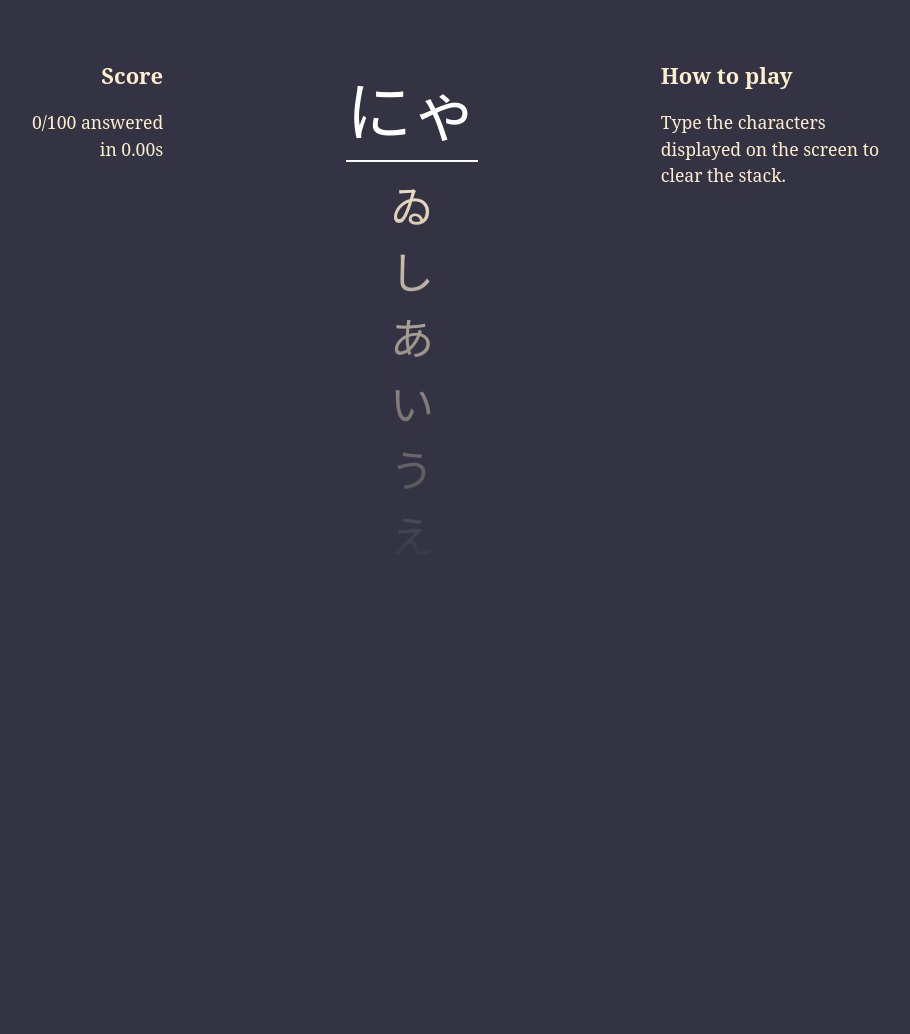
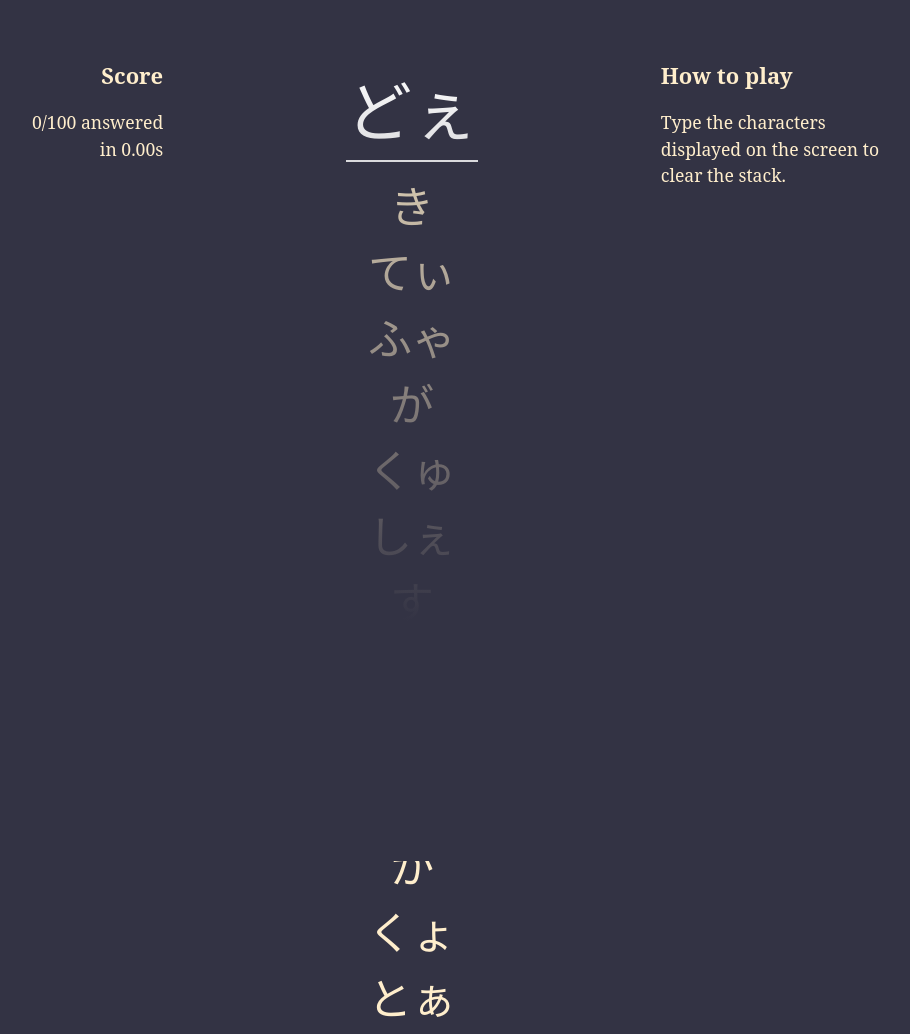
Before and after one commit to lewisfff/ukanado, a plain HTML site: page index.html in a window 1280 px wide. Shown: the top 1034 px of the page, without its empty margins (228-1138 px from the left). Before the commit the page ends 959 px from the top, so only its background shows below. Drawn offline with Linux system fonts and the light colour scheme.

Commit message:
Added a simple level generator!

```diff
--- a/core.js
+++ b/core.js
@@ -94,20 +94,11 @@ class Level {
     }
 
     generateLevel() {
-        return [
-        {"にゃ": "nya"},
-        {"ゐ": "wi"},
-        {"し": "shi"},
-        {"あ": "a"},
-        {"い": "i"},
-        {"う": "u"},
-        {"え": "e"},
-        {"お": "o"},
-        {"か": "ka"},
-        {"つ": "tsu"},
-        {"め": "me"},
-        {"ぽ": "po"}
-        ];
+        let level = []
+        for (let i = 0;i < 100; i++) {
+            level.push(hiragana[~~(Math.random() * hiragana.length)]);
+        }
+        return level;
     }
 }
 
@@ -178,4 +169,203 @@ class ScoreDisplay {
 
 }
 
+var hiragana = [
+    {あ: 'a'},
+    {い: 'i'},
+    {う: 'u'},
+    {え: 'e'},
+    {お: 'o'},
+    {ゔぁ: 'va'},
+    {ゔぃ: 'vi'},
+    {ゔ: 'vu'},
+    {ゔぇ: 've'},
+    {ゔぉ: 'vo'},
+    {か: 'ka'},
+    {き: 'ki'},
+    {きゃ: 'kya'},
+    {きぃ: 'kyi'},
+    {きゅ: 'kyu'},
+    {く: 'ku'},
+    {け: 'ke'},
+    {こ: 'ko'},
+    {が: 'ga'},
+    {ぎ: 'gi'},
+    {ぐ: 'gu'},
+    {げ: 'ge'},
+    {ご: 'go'},
+    {ぎゃ: 'gya'},
+    {ぎぃ: 'gyi'},
+    {ぎゅ: 'gyu'},
+    {ぎぇ: 'gye'},
+    {ぎょ: 'gyo'},
+    {さ: 'sa'},
+    {す: 'su'},
+    {せ: 'se'},
+    {そ: 'so'},
+    {ざ: 'za'},
+    {ず: 'zu'},
+    {ぜ: 'ze'},
+    {ぞ: 'zo'},
+    {し: 'shi'},
+    {しゃ: 'sha'},
+    {しゅ: 'shu'},
+    {しょ: 'sho'},
+    {じ: 'ji'},
+    {じゃ: 'ja'},
+    {じゅ: 'ju'},
+    {じょ: 'jo'},
+    {た: 'ta'},
+    {ち: 'chi'},
+    {ちゃ: 'cha'},
+    {ちゅ: 'chu'},
+    {ちょ: 'cho'},
+    {つ: 'tsu'},
+    {て: 'te'},
+    {と: 'to'},
+    {だ: 'da'},
+    {ぢ: 'di'},
+    {づ: 'du'},
+    {で: 'de'},
+    {ど: 'do'},
+    {な: 'na'},
+    {に: 'ni'},
+    {にゃ: 'nya'},
+    {にゅ: 'nyu'},
+    {にょ: 'nyo'},
+    {ぬ: 'nu'},
+    {ね: 'ne'},
+    {の: 'no'},
+    {は: 'ha'},
+    {ひ: 'hi'},
+    {ふ: 'fu'},
+    {へ: 'he'},
+    {ほ: 'ho'},
+    {ひゃ: 'hya'},
+    {ひゅ: 'hyu'},
+    {ひょ: 'hyo'},
+    {ふぁ: 'fa'},
+    {ふぃ: 'fi'},
+    {ふぇ: 'fe'},
+    {ふぉ: 'fo'},
+    {ば: 'ba'},
+    {び: 'bi'},
+    {ぶ: 'bu'},
+    {べ: 'be'},
+    {ぼ: 'bo'},
+    {びゃ: 'bya'},
+    {びゅ: 'byu'},
+    {びょ: 'byo'},
+    {ぱ: 'pa'},
+    {ぴ: 'pi'},
+    {ぷ: 'pu'},
+    {ぺ: 'pe'},
+    {ぽ: 'po'},
+    {ぴゃ: 'pya'},
+    {ぴゅ: 'pyu'},
+    {ぴょ: 'pyo'},
+    {ま: 'ma'},
+    {み: 'mi'},
+    {む: 'mu'},
+    {め: 'me'},
+    {も: 'mo'},
+    {みゃ: 'mya'},
+    {みゅ: 'myu'},
+    {みょ: 'myo'},
+    {や: 'ya'},
+    {ゆ: 'yu'},
+    {よ: 'yo'},
+    {ら: 'ra'},
+    {り: 'ri'},
+    {る: 'ru'},
+    {れ: 're'},
+    {ろ: 'ro'},
+    {りゃ: 'rya'},
+    {りゅ: 'ryu'},
+    {りょ: 'ryo'},
+    {わ: 'wa'},
+    {を: 'wo'},
+    {ん: 'n'},
+    {ゐ: 'wi'},
+    {ゑ: 'we'},
+    {きぇ: 'kye'},
+    {きょ: 'kyo'},
+    {じぃ: 'jyi'},
+    {じぇ: 'jye'},
+    {ちぃ: 'cyi'},
+    {ちぇ: 'che'},
+    {ひぃ: 'hyi'},
+    {ひぇ: 'hye'},
+    {びぃ: 'byi'},
+    {びぇ: 'bye'},
+    {ぴぃ: 'pyi'},
+    {ぴぇ: 'pye'},
+    {みぇ: 'mye'},
+    {みぃ: 'myi'},
+    {りぃ: 'ryi'},
+    {りぇ: 'rye'},
+    {にぃ: 'nyi'},
+    {にぇ: 'nye'},
+    {しぃ: 'syi'},
+    {しぇ: 'she'},
+    {いぇ: 'ye'},
+    {うぁ: 'wha'},
+    {うぉ: 'who'},
+    {うぃ: 'wi'},
+    {うぇ: 'we'},
+    {ゔゃ: 'vya'},
+    {ゔゅ: 'vyu'},
+    {ゔょ: 'vyo'},
+    {すぁ: 'swa'},
+    {すぃ: 'swi'},
+    {すぅ: 'swu'},
+    {すぇ: 'swe'},
+    {すぉ: 'swo'},
+    {くゃ: 'qya'},
+    {くゅ: 'qyu'},
+    {くょ: 'qyo'},
+    {くぁ: 'qwa'},
+    {くぃ: 'qwi'},
+    {くぅ: 'qwu'},
+    {くぇ: 'qwe'},
+    {くぉ: 'qwo'},
+    {ぐぁ: 'gwa'},
+    {ぐぃ: 'gwi'},
+    {ぐぅ: 'gwu'},
+    {ぐぇ: 'gwe'},
+    {ぐぉ: 'gwo'},
+    {つぁ: 'tsa'},
+    {つぃ: 'tsi'},
+    {つぇ: 'tse'},
+    {つぉ: 'tso'},
+    {てゃ: 'tha'},
+    {てぃ: 'thi'},
+    {てゅ: 'thu'},
+    {てぇ: 'the'},
+    {てょ: 'tho'},
+    {とぁ: 'twa'},
+    {とぃ: 'twi'},
+    {とぅ: 'twu'},
+    {とぇ: 'twe'},
+    {とぉ: 'two'},
+    {ぢゃ: 'dya'},
+    {ぢぃ: 'dyi'},
+    {ぢゅ: 'dyu'},
+    {ぢぇ: 'dye'},
+    {ぢょ: 'dyo'},
+    {でゃ: 'dha'},
+    {でぃ: 'dhi'},
+    {でゅ: 'dhu'},
+    {でぇ: 'dhe'},
+    {でょ: 'dho'},
+    {どぁ: 'dwa'},
+    {どぃ: 'dwi'},
+    {どぅ: 'dwu'},
+    {どぇ: 'dwe'},
+    {どぉ: 'dwo'},
+    {ふぅ: 'fwu'},
+    {ふゃ: 'fya'},
+    {ふゅ: 'fyu'},
+    {ふょ: 'fyo'}
+];
+
 var game = new Game;
--- a/style.css
+++ b/style.css
@@ -37,13 +37,13 @@ div#stack:after{
     background:linear-gradient(
         to bottom,
         rgba(51,51,68,0),
-        rgba(51,51,68,1) 50%
+        rgba(51,51,68,1) 70%
     );
     display:block;
     width:100%;
-    height:100%;
+    height:100vh;
     left:0;
-    top:4rem;
+    top:0;
     position:absolute;
 }
 div#stack>div{
```
